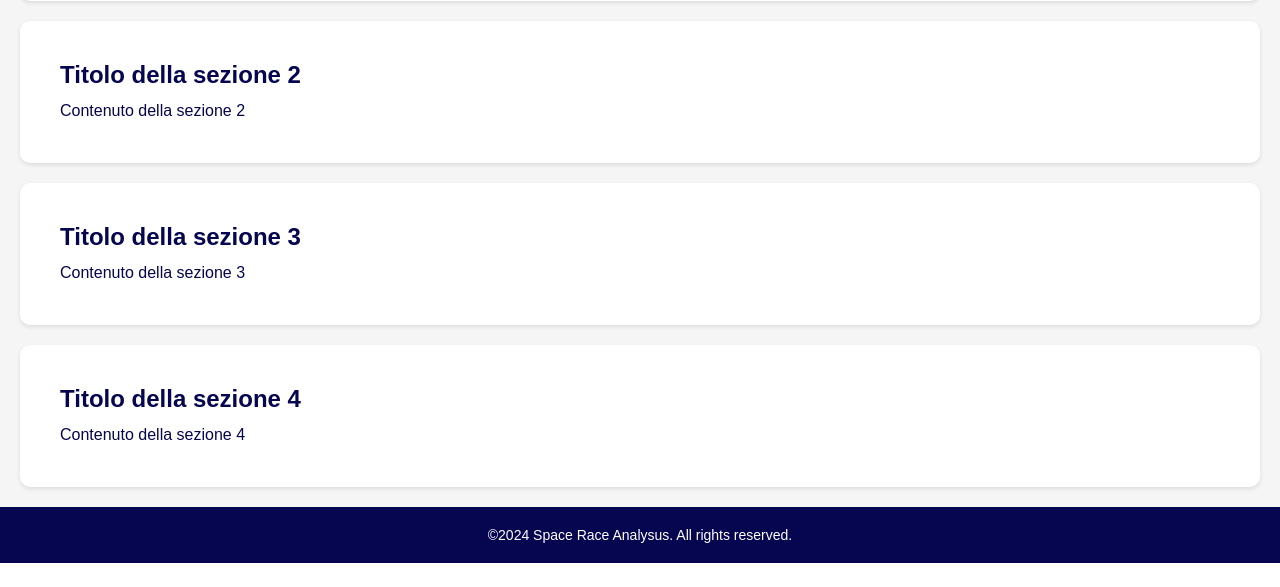
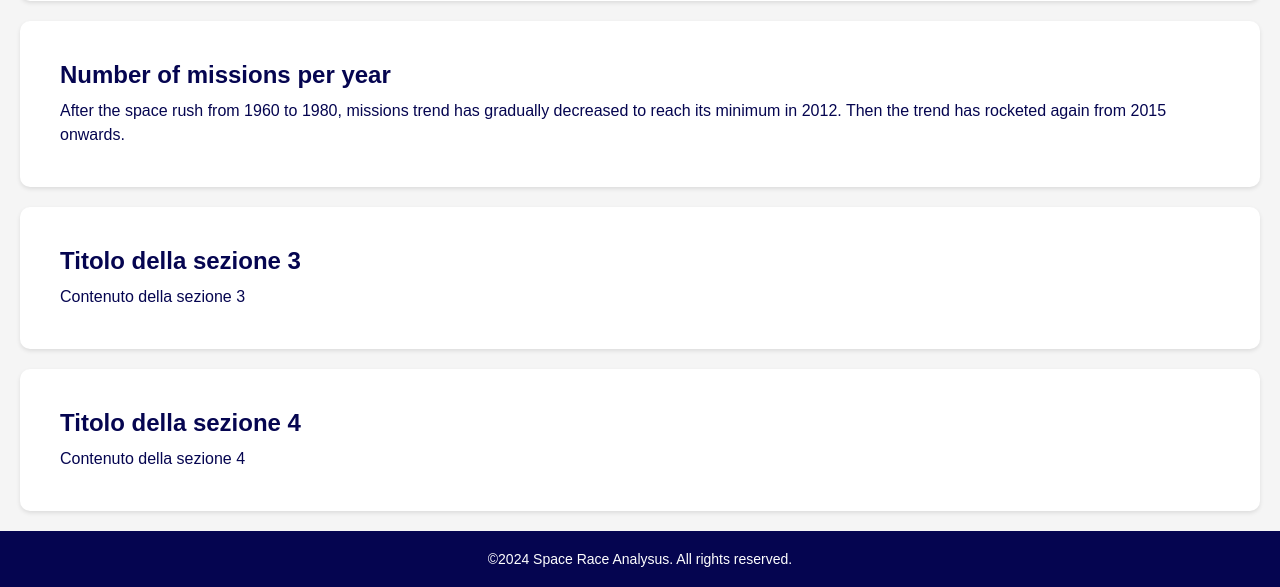
Before and after one commit to Fedt2407/18_Space_Race_Analysis, a Flask app: template templates/index.html in a window 1280 px wide. Shown: the part 267-854 px from the top of the page. Before the commit the page ends 830 px from the top, so only its background shows below. Run offline with Flask 3, Linux system fonts and the light colour scheme; the template is opened without the code that fills it, so the values that code supplies are empty.

Commit message:
Added trend line of num of mission per year.

```diff
--- a/main.py
+++ b/main.py
@@ -2,6 +2,9 @@ from flask import Flask, render_template
 import os
 from dotenv import load_dotenv
 import pandas as pd
+import numpy as np
+import plotly.express as px
+import matplotlib.pyplot as plt
 
 load_dotenv()
 
@@ -13,7 +16,20 @@ def hello_world():
     data = pd.read_csv('./static/mission_launches.csv', index_col=0)
     shape = data.shape
     head = data.head().iloc[:, 1:].to_html(classes='dataframe', index=False)
-    return render_template('index.html', shape=shape, head=head)
+
+    # Plotting the number of missions per year
+    # Extract the year from the Date column
+    data['Date'] = pd.to_datetime(data['Date'], errors='coerce', infer_datetime_format=True)
+    data['Year'] = data['Date'].dt.year
+    # Counts the number of missions per year
+    missions_per_year = data['Year'].value_counts().sort_index()
+    # Create a bar plot
+    trend = px.line(missions_per_year, x=missions_per_year.index, y=missions_per_year.values)
+    trend.update_layout(xaxis_title='Year', yaxis_title='Number of Missions')
+    trend.update_yaxes(range=[0, 120])
+    trend_html = trend.to_html(full_html=False)
+
+    return render_template('index.html', shape=shape, head=head, trend=trend_html)
 
 
 if __name__ == '__main__':
--- a/templates/index.html
+++ b/templates/index.html
@@ -28,8 +28,13 @@
     </section>
 
     <section>
-      <h2>Titolo della sezione 2</h2>
-      <p>Contenuto della sezione 2</p>
+      <h2>Number of missions per year</h2>
+      <p>
+        After the space rush from 1960 to 1980, missions trend has gradually
+        decreased to reach its minimum in 2012. Then the trend has rocketed
+        again from 2015 onwards.
+      </p>
+      <div>{{ trend | safe }}</div>
     </section>
 
     <section>
```
